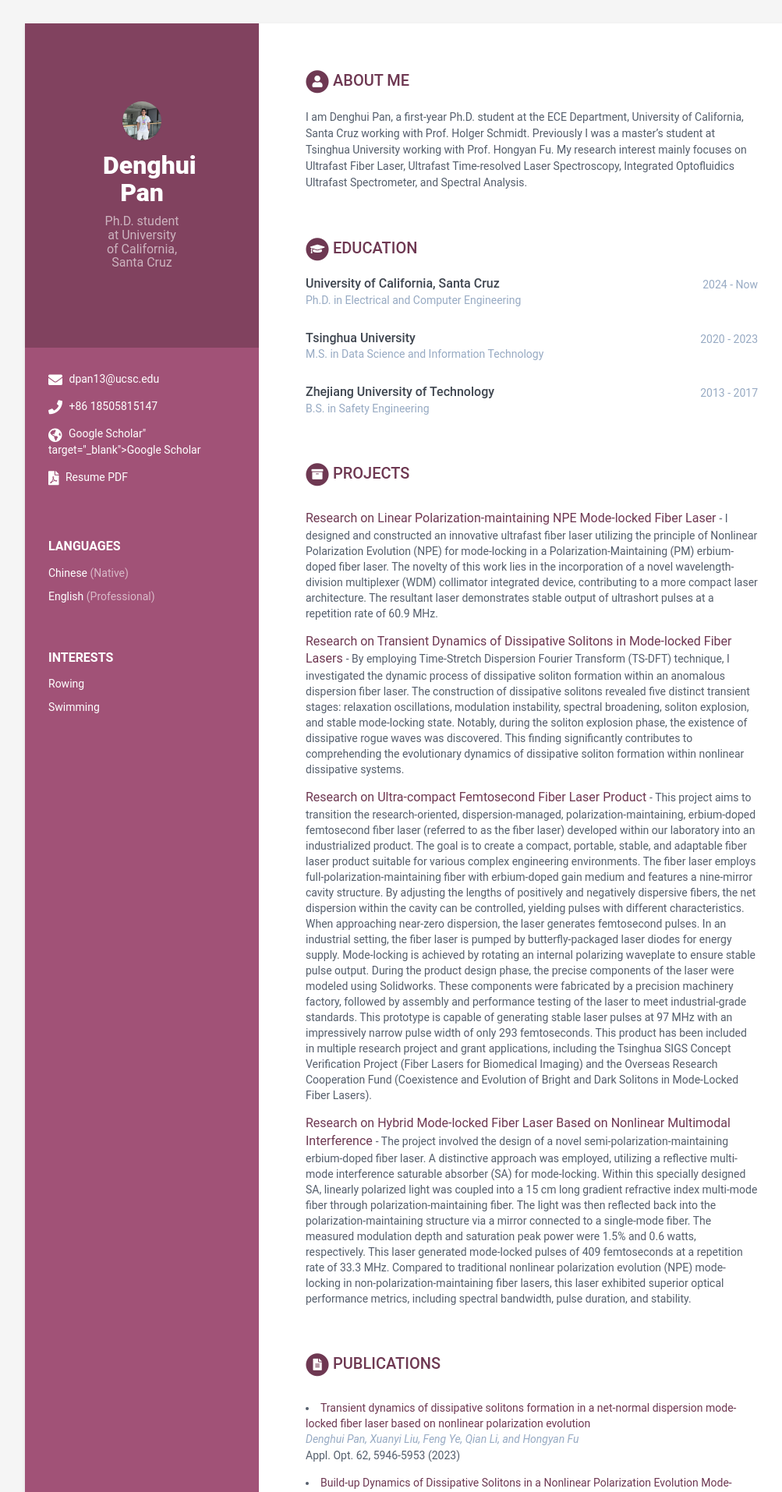
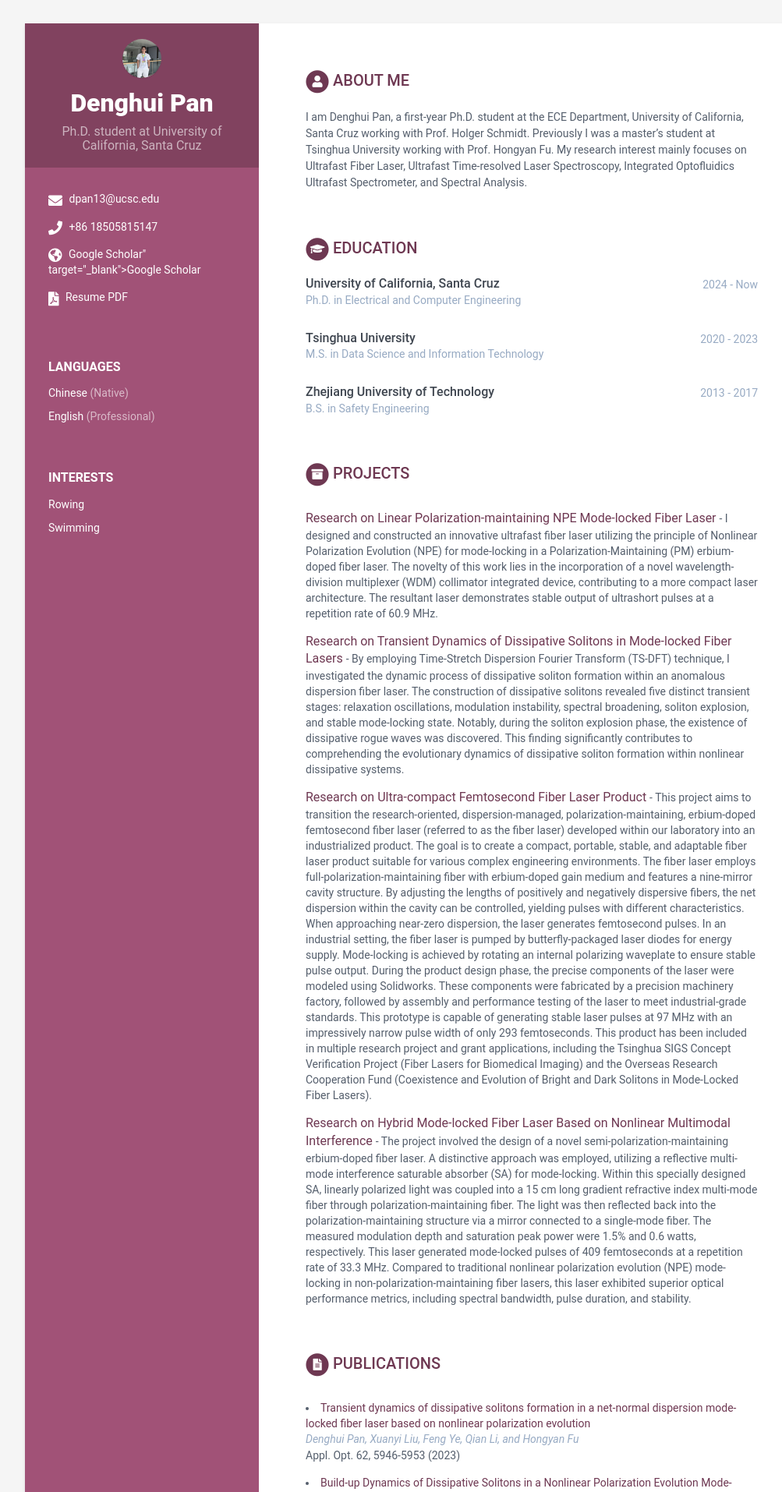
Before and after one commit to denghuipan/denghuipan.github.io, a Jekyll site: the page built from index.html, in a window 1280 px wide. Shown: the top 1914 px of the page at 78% size, without its empty margins (108-1111 px from the left). Built offline with Jekyll 4.4.1, drawn with Linux system fonts in a browser that asks for light colours.

Commit message:
sadasdas

```diff
--- a/_sass/_base.scss
+++ b/_sass/_base.scss
@@ -52,7 +52,7 @@ p {
     color: #fff;
   }
   .profile-container {
-    padding: 100px;
+    padding: 20px;
     //background: darken($theme-color, 10%);
     background: rgba(0, 0, 0, 0.2);
     text-align: center;
```
